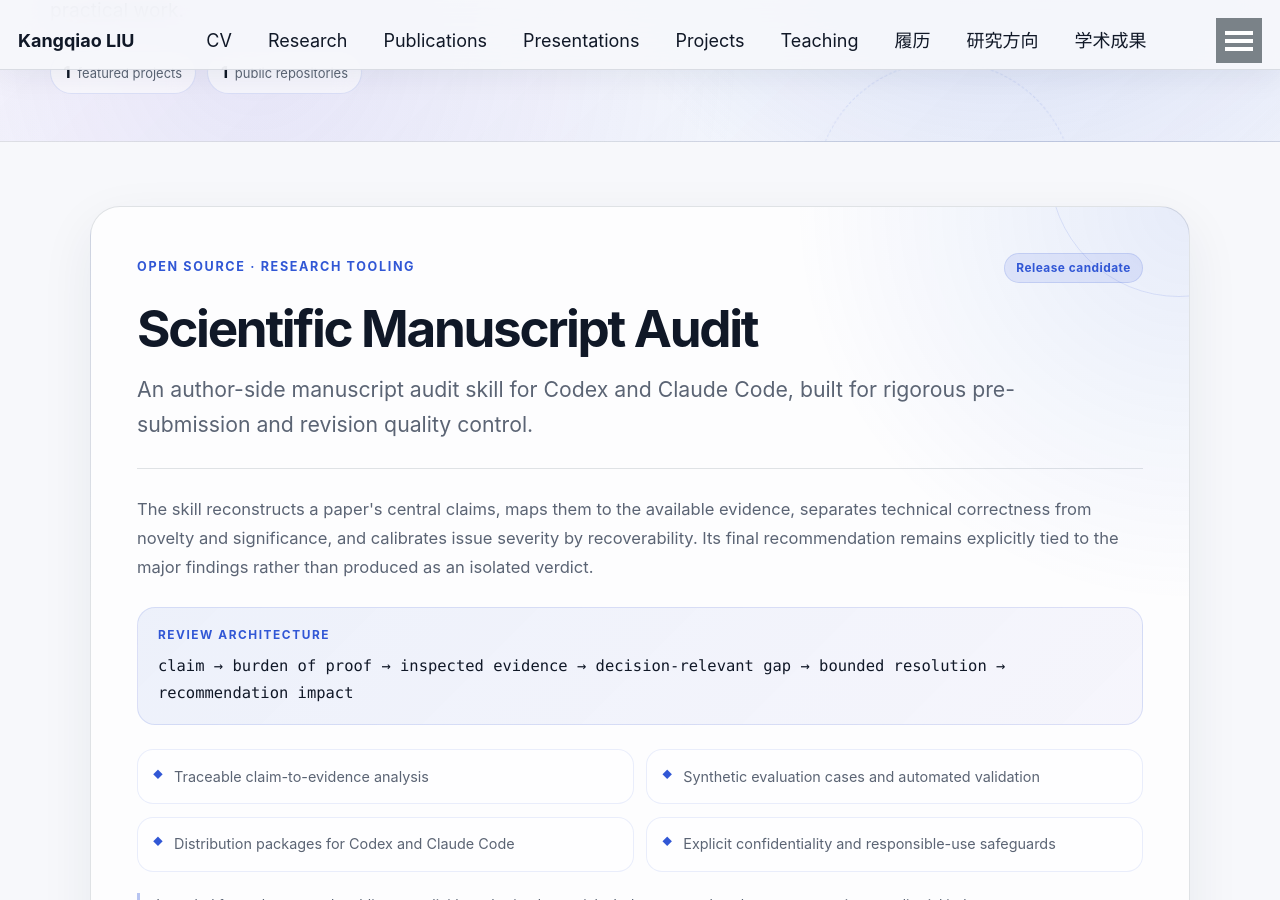
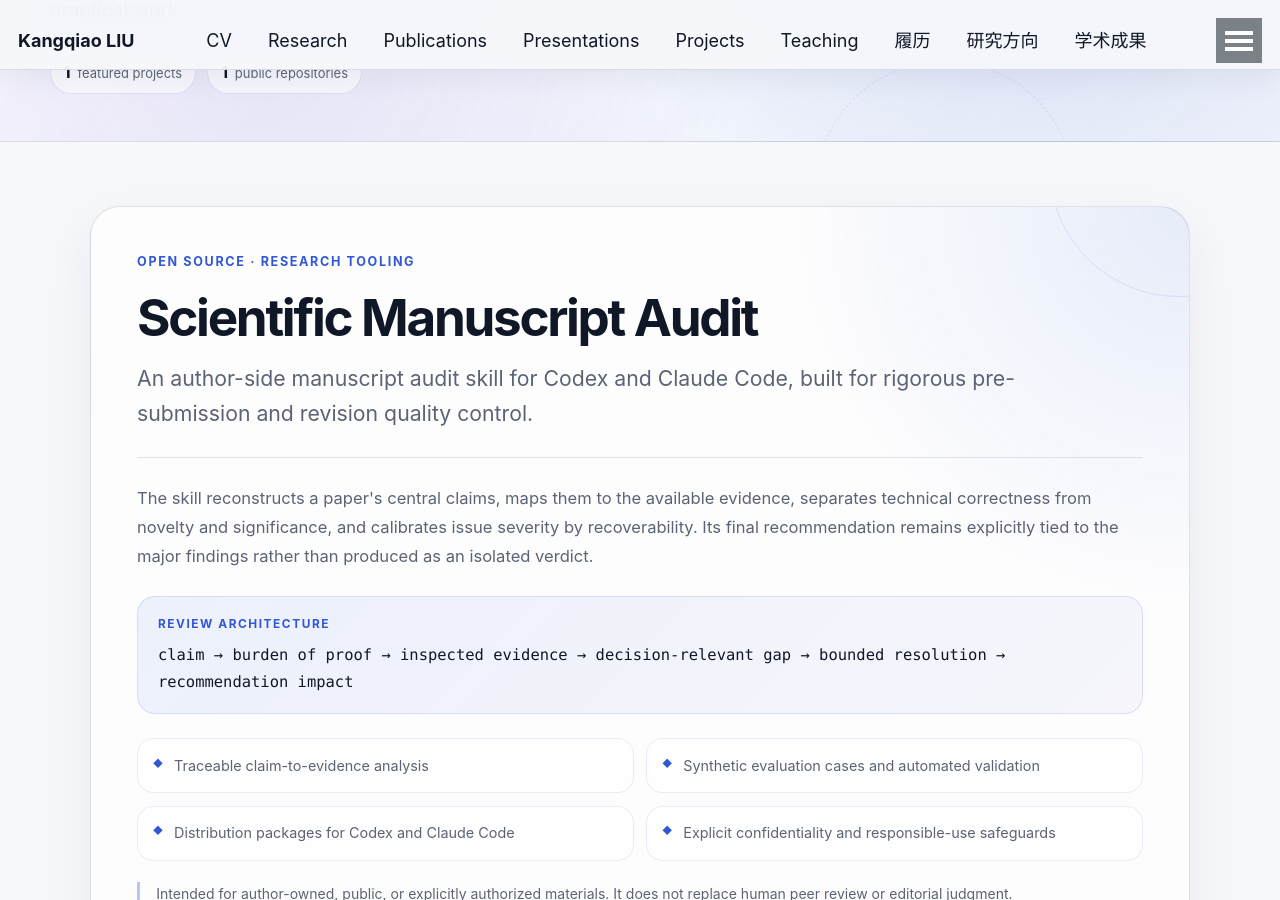
Before and after one commit to KangqiaoLiu/KangqiaoLiu.github.io, a Jekyll site: the page built from _pages/projects.md, in a window 1280 px wide and 900 px high, scrolled down 415 px. Built offline with Jekyll 4.4.1, drawn with Linux system fonts in a browser that asks for light colours.

Commit message:
Remove release candidate label

```diff
--- a/_pages/projects.md
+++ b/_pages/projects.md
@@ -10,7 +10,6 @@ author_profile: true
     <div class="project-card__header">
       <div class="project-card__meta">
         <span class="project-card__category">Open source · Research tooling</span>
-        <span class="project-card__status">Release candidate</span>
       </div>
       <h2 class="project-card__title">Scientific Manuscript Audit</h2>
       <p class="project-card__lede">
```
